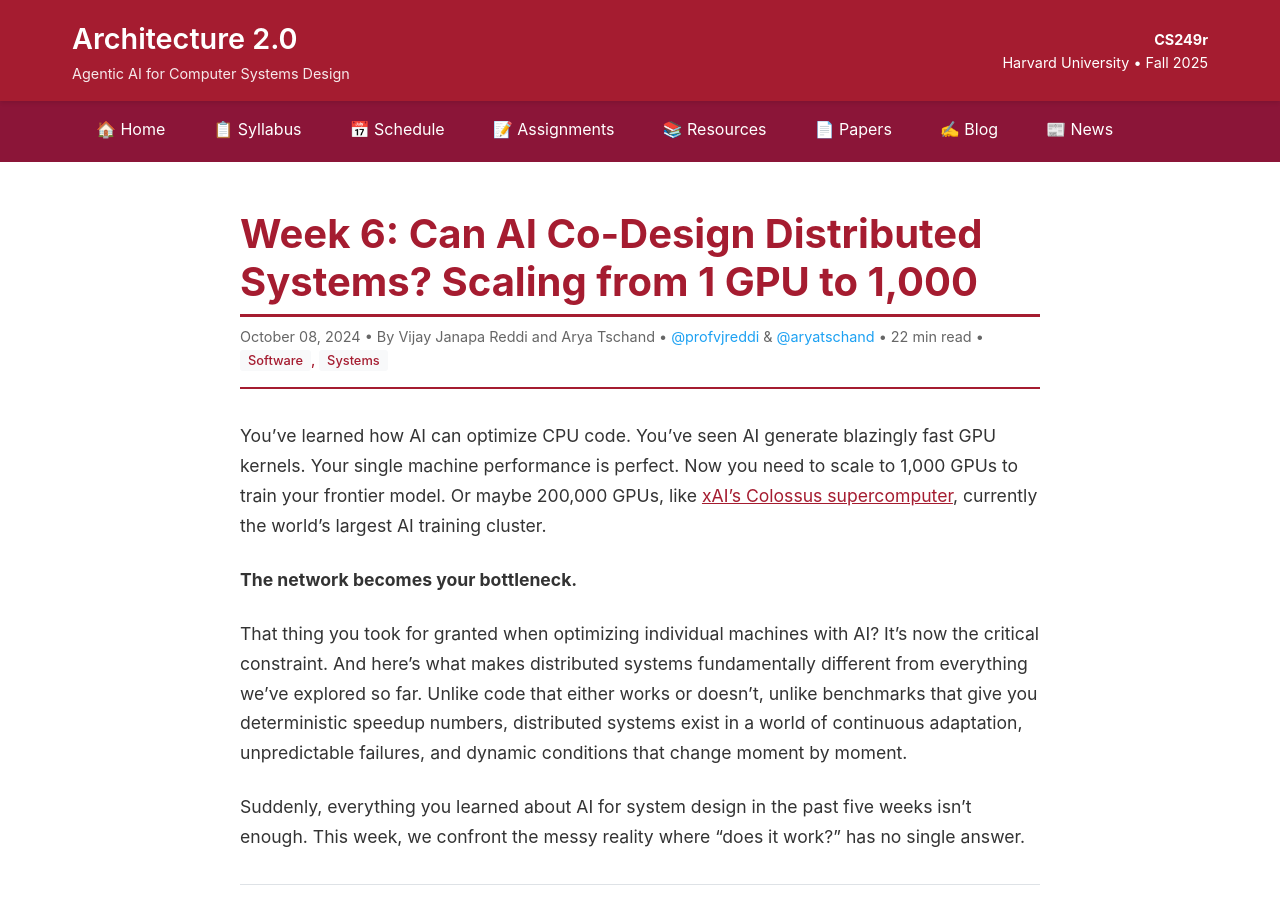
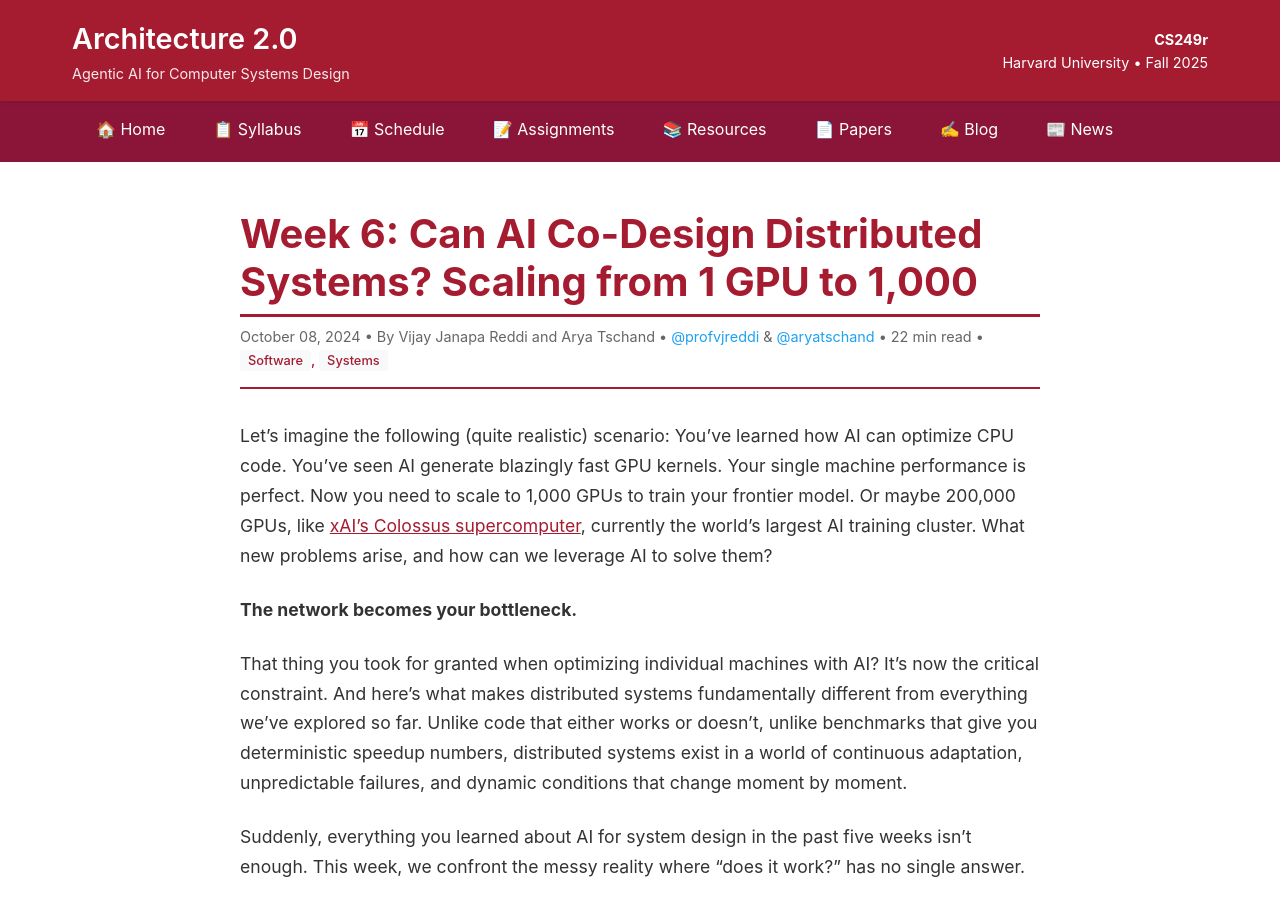
Before and after one commit to harvard-edge/cs249r_fall2025, a Jekyll site: the page built from _posts/2024-10-08-week-6-distributed-systems-integration.md, in a window 1280 px wide and 900 px high. Built offline with Jekyll 4.4.1, drawn with Linux system fonts in a browser that asks for light colours; comment, search, counter and statistics services are not loaded.

Commit message:
Update 2024-10-08-week-6-distributed-systems-integration.md

```diff
--- a/_posts/2024-10-08-week-6-distributed-systems-integration.md
+++ b/_posts/2024-10-08-week-6-distributed-systems-integration.md
@@ -7,7 +7,7 @@ categories: [software, systems]
 permalink: /blog/2024/10/08/ai-co-design-distributed-systems/
 ---
 
-You've learned how AI can optimize CPU code. You've seen AI generate blazingly fast GPU kernels. Your single machine performance is perfect. Now you need to scale to 1,000 GPUs to train your frontier model. Or maybe 200,000 GPUs, like [xAI's Colossus supercomputer](https://x.ai/colossus), currently the world's largest AI training cluster.
+Let's imagine the following (quite realistic) scenario: You've learned how AI can optimize CPU code. You've seen AI generate blazingly fast GPU kernels. Your single machine performance is perfect. Now you need to scale to 1,000 GPUs to train your frontier model. Or maybe 200,000 GPUs, like [xAI's Colossus supercomputer](https://x.ai/colossus), currently the world's largest AI training cluster. What new problems arise, and how can we leverage AI to solve them?
 
 **The network becomes your bottleneck.**
 
```
